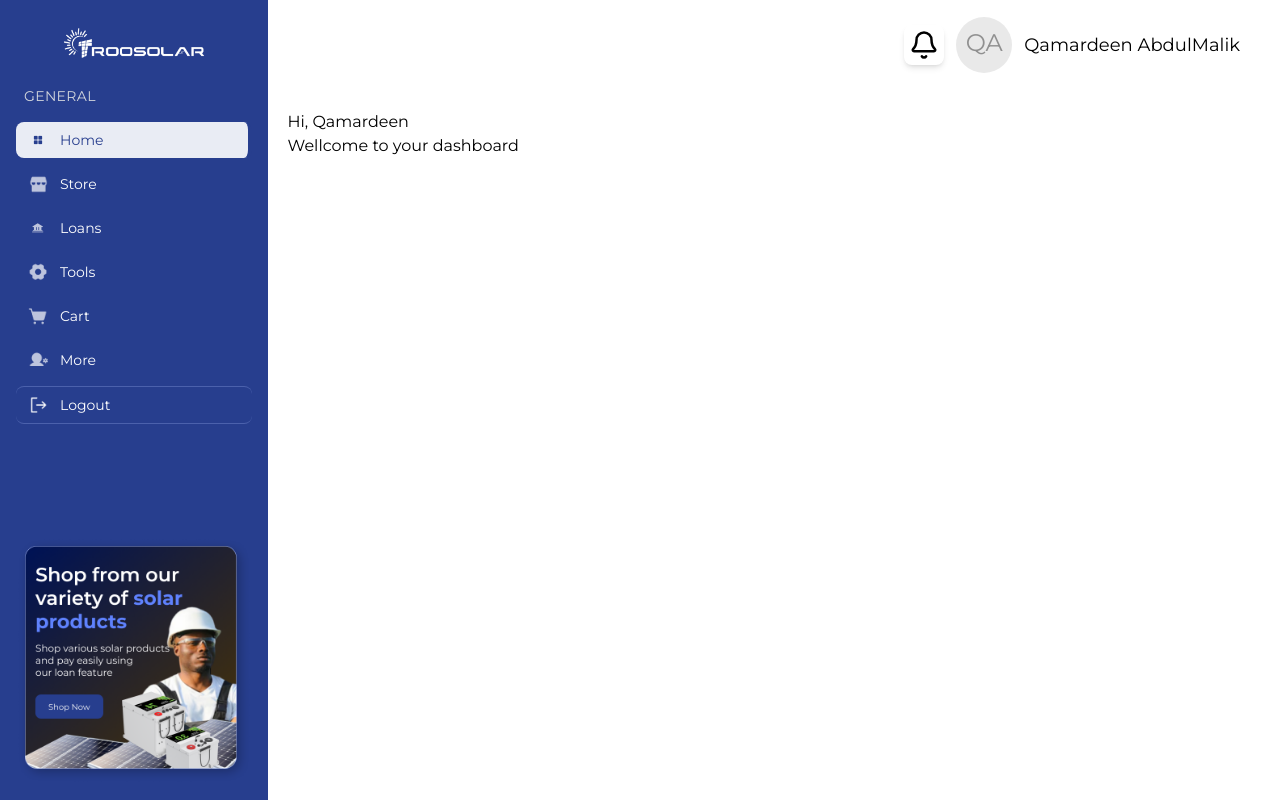
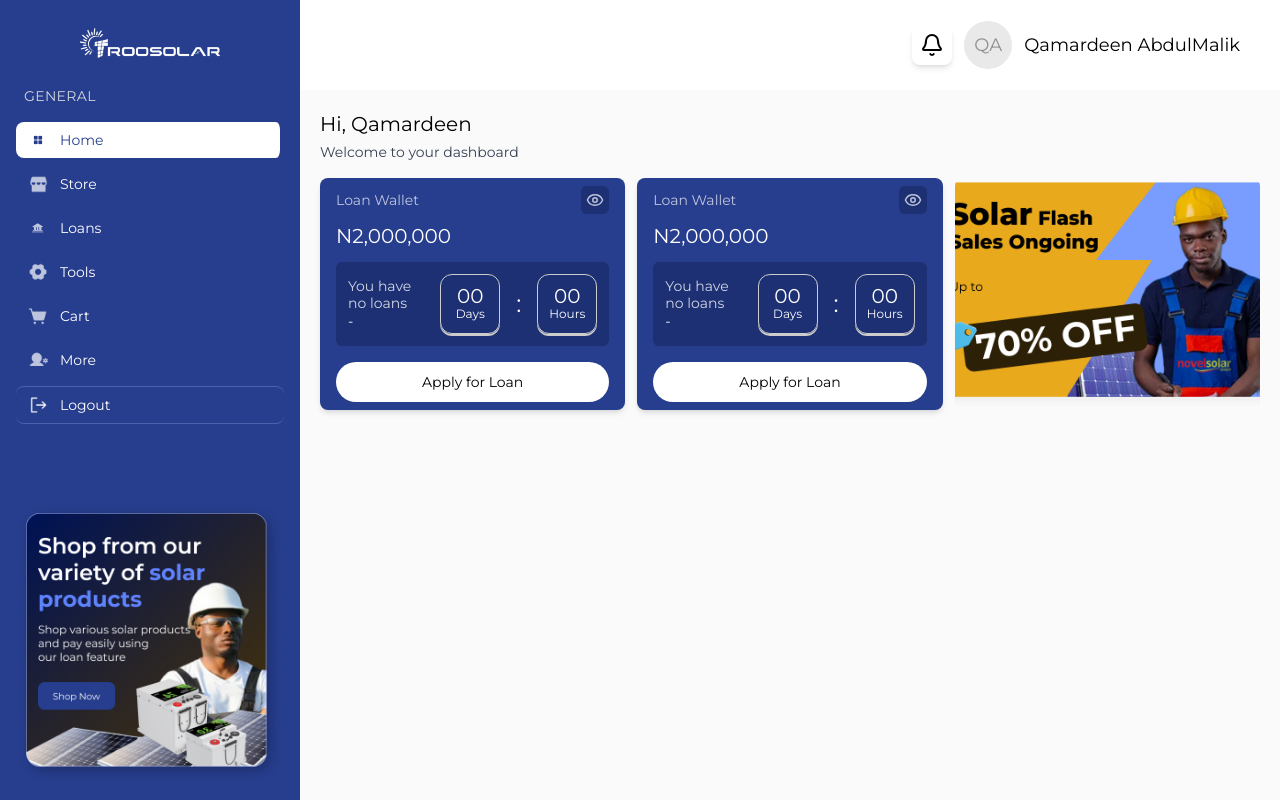
Before and after one commit to CODEMASTER-ABDULLAH-92/TrooSolar, a React (Vite) app in the folder client/: page / in a window 1280 px wide. Built offline with nearby package versions, Linux system fonts and the light colour scheme; a web font is replaced by a local one.

Commit message:
Adding the header section

```diff
--- a/client/src/Component/LoanWallet.jsx
+++ b/client/src/Component/LoanWallet.jsx
@@ -0,0 +1,53 @@
+import { Eye } from 'lucide-react';
+import React from 'react';
+
+const LoanWallet = () => {
+  return (
+    <div className="bg-[#273e8e] rounded-lg px-4 py-2 text-white shadow-md w-full max-w-md">
+      {/* Header: Label & Icon */}
+      <div className="flex justify-between items-center mb-2">
+        <p className="text-white/70 text-sm">Loan Wallet</p>
+        <div className="bg-[#1d3073] h-7 w-7 rounded-md flex items-center justify-center">
+          <Eye size={18} className="text-white/70 cursor-pointer" />
+        </div>
+      </div>
+
+      {/* Balance */}
+      <h1 className="text-xl font-extrabold mb-3">N2,000,000</h1>
+
+      {/* Loan Info + Countdown */}
+      <div className="flex flex-col sm:flex-row justify-between items-start sm:items-center bg-[#1d3073] py-3 px-3 rounded-md gap-3">
+        {/* Loan Info */}
+        <div className="flex flex-col text-sm leading-tight">
+          <p className="text-white/80">You have no loans</p>
+          <p className="text-white">-</p>
+        </div>
+
+        {/* Countdown Timer */}
+        <div className="flex items-center gap-4">
+          {/* Days */}
+          <div className="w-[60px] h-[60px] flex flex-col items-center justify-center border border-[#ccc] rounded-[12px] shadow-[0_2px_0_#ccc]">
+            <p className="text-[20px] font-bold leading-none">00</p>
+            <p className="text-xs">Days</p>
+          </div>
+
+          {/* Colon */}
+          <div className="text-[24px] font-extrabold">:</div>
+
+          {/* Hours */}
+          <div className="w-[60px] h-[60px] flex flex-col items-center justify-center border border-[#ccc] rounded-[12px] shadow-[0_2px_0_#ccc]">
+            <p className="text-[20px] font-bold leading-none">00</p>
+            <p className="text-xs">Hours</p>
+          </div>
+        </div>
+      </div>
+
+      {/* CTA Button */}
+      <button className="bg-white text-[#000] font-bold text-sm rounded-full py-2.5 mt-4 w-full">
+        Apply for Loan
+      </button>
+    </div>
+  );
+};
+
+export default LoanWallet;
--- a/client/src/Pages/Home.jsx
+++ b/client/src/Pages/Home.jsx
@@ -1,6 +1,8 @@
 import React from "react";
 import { assets } from "../assets/data";
-import {Bell} from 'lucide-react'
+import { Bell } from "lucide-react";
+import LoanWallet from "../Component/LoanWallet";
+
 const menuItems = [
   { icon: assets.window, label: "Home" },
   { icon: assets.store, label: "Store" },
@@ -13,14 +15,11 @@ const menuItems = [
 
 const Home = () => {
   return (
-    <>
-    <div className="flex items-start justify-start min-w-full">
-{/* right  */}
-    <div className="hidden sm:flex sm:w-[250px] xl:w-[300px] h-screen bg-[#273e8e] text-white flex-col justify-between p-4">
-
-      {/* Top Section (Logo + Menu) */}
+    <div className="flex min-h-screen w-full">
+      {/* Sidebar */}
+      <div className="hidden sm:flex sm:w-[250px] xl:w-[300px] bg-[#273e8e] text-white flex-col justify-between p-4">
+        {/* Top Section */}
         <div className="flex flex-col gap-4">
-        {/* Logo */}
           <div className="flex justify-center">
             <img
               src={assets.smLogo}
@@ -29,12 +28,11 @@ const Home = () => {
             />
           </div>
 
-        {/* Section Title */}
           <p className="text-sm font-semibold text-gray-300 pl-2 uppercase tracking-wide">
             General
           </p>
 
-        {/* Navigation Menu */}
+          {/* Navigation */}
           <nav className="flex flex-col gap-2">
             {menuItems.map((item, index) => {
               const isActive = index === 0;
@@ -43,8 +41,8 @@ const Home = () => {
               return (
                 <div
                   key={index}
-                className={`flex items-center gap-3 px-3 py-2 text-sm rounded-lg transition-all cursor-pointer
-                  ${isActive ? "bg-white/90 text-[#273e8e] border-r-4 border-[#273e8e] font-semibold" : "hover:bg-white/20"}
+                  className={`flex items-center gap-3 px-3 py-2 text-sm rounded-lg cursor-pointer transition-all
+                    ${isActive ? "bg-white text-[#273e8e] border-r-4 border-[#273e8e] font-semibold" : "hover:bg-white/20"}
                     ${isLogout ? "border-y border-[#4b61ac] rounded-[3px]" : ""}`}
                 >
                   <img
@@ -59,42 +57,51 @@ const Home = () => {
           </nav>
         </div>
 
-      {/* Bottom Image */}
+        {/* Bottom Sidebar Illustration */}
         <div className="flex justify-center">
           <img
             src={assets.sidebar}
             alt="Sidebar Illustration"
-          className=" sm sm:w-52 sm:h-52 xl:min-w-full xl:h-auto max-h-0px] object-contain"
+            className="w-full h-auto object-contain"
           />
         </div>
       </div>
 
-{/* left  */}
-<div className="w-[90%]">
-<div className="flex gap-3 items-center h-[90px] bg-[#ffffff] justify-end pr-10 py-5">
+      {/* Main Content */}
+      <div className="w-full sm:w-[calc(100%-250px)] xl:w-[calc(100%-300px)]">
+        {/* Topbar */}
+        <div className="flex gap-3 items-center h-[90px] bg-white justify-end pr-10 py-5">
           <div className="rounded-lg flex justify-center items-center shadow-md h-10 w-10">
-<Bell size={30}  />
+            <Bell size={24} />
           </div>
-  <div className="bg-[#e9e9e9] h-14 w-14 rounded-full">
-
-  <p className="text-2xl text-[#909090] text-center pt-2.5  font-bold">QA</p>
+          <div className="bg-[#e9e9e9] h-12 w-12 rounded-full flex items-center justify-center">
+            <p className="text-lg text-[#909090] font-bold">QA</p>
           </div>
-  <p className="text-[#000000] text-lg font-bold">Qamardeen AbdulMalik</p>
+          <p className="text-[#000000] text-lg font-bold">
+            Qamardeen AbdulMalik
+          </p>
         </div>
 
+        {/* Dashboard Content */}
+        <div className="p-5 bg-[#cdcdcd]/10 min-h-[calc(100vh-90px)]">
+          <h1 className="text-xl font-semibold mb-1">Hi, Qamardeen</h1>
+          <p className="text-sm text-gray-700 mb-4">
+            Welcome to your dashboard
+          </p>
 
-
-
-<div className="p-5">
-
-  <h1>Hi, Qamardeen</h1>
-  <p>Wellcome to your dashboard</p>
+          {/* Wallet Grid */}
+          <div className="grid grid-cols-1 sm:grid-cols-2 md:grid-cols-3 gap-3 h-[150px]">
+            <LoanWallet />
+            <LoanWallet />
+            <img
+              src={assets.sale}
+              alt="Sale"
+              className="h-full w-full object-cover rounded-lg"
+            />
           </div>
         </div>
       </div>
-
-    </>
-
+    </div>
   );
 };
 
--- a/client/src/assets/data.js
+++ b/client/src/assets/data.js
@@ -12,11 +12,12 @@ import GearSix from "../assets/GearSix.png";
 import smLogo from "../assets/smLogo.png";
 import sidebar from "../assets/sidebar.png";
 import yt from "../assets/yt.png";
+import sale from "../assets/sale.png";
 import logout from "../assets/logout.png";
 import loginImageForSm from "../assets/loginImageForSm.jpg";
 
 export const assets = {
-    insta,smLogo,
+    insta,smLogo,sale,
     loginImage,logout,
     logo,store,loans,userGear,window,shopping,GearSix,
     sidebar,
```
Lines whose indentation alone changed are shown as unchanged.
